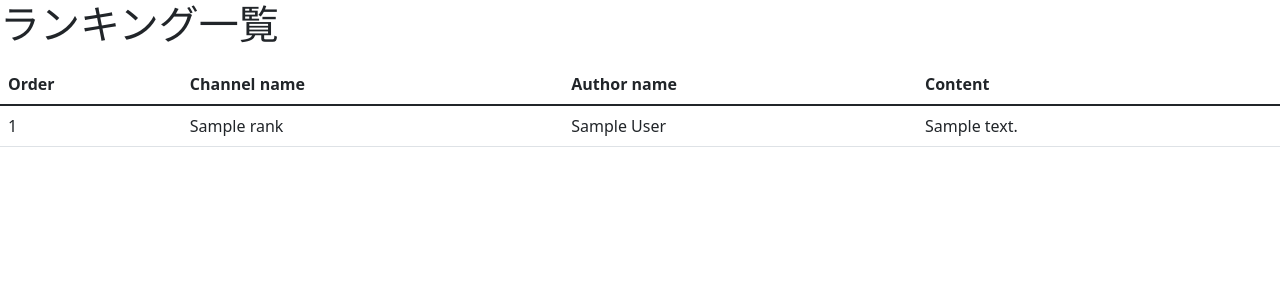
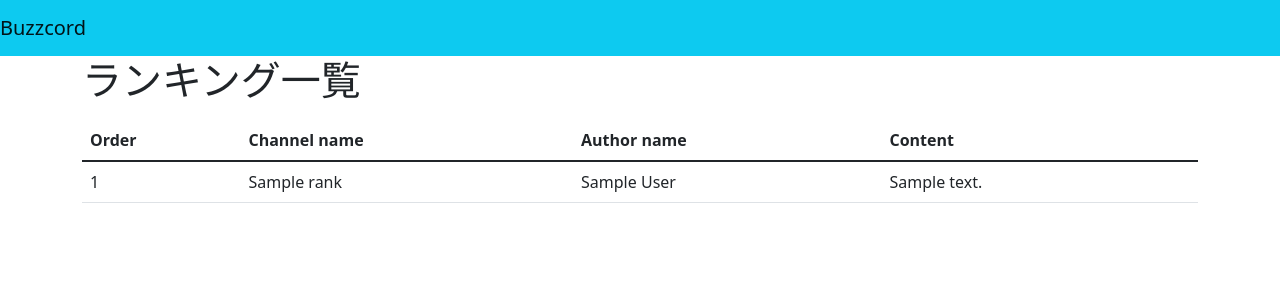
Before and after one commit to Paru871/buzzcord, a Rails app: page /ranks/index in a window 1280 px wide. Shown: the top 300 px of the page. Run offline with Rails 7, Linux system fonts and the light colour scheme; tables that the repository leaves empty hold one stand-in row (values such as "Sample post"); style sheets or scripts are compiled from the project's sources; some libraries are stand-ins or nearby versions.

Commit message:
仮のランキング一覧ページに bootstrapが反映されていることを確認

```diff
--- a/app/views/layouts/application.html.slim
+++ b/app/views/layouts/application.html.slim
@@ -10,4 +10,7 @@ html
     = javascript_pack_tag 'application', 'data-turbolinks-track': 'reload'
     = stylesheet_pack_tag 'application', media: 'all', 'data-turbolinks-track': 'reload'
   body
-    = yield
+    .app-title.navbar.navbar-expand-md.navbar-light.bg-info
+      .navbar-brand.ms-0 Buzzcord
+    .container
+      = yield
--- a/app/views/ranks/index.html.slim
+++ b/app/views/ranks/index.html.slim
@@ -1,4 +1,4 @@
-.ms-10
+
 h1 ランキング一覧
 
 / = link_to('新規登録', new_task_path, class: 'btn btn-primary')
```
Also changed, not shown: lib/tasks/ranks/chapter2/update.rake.
